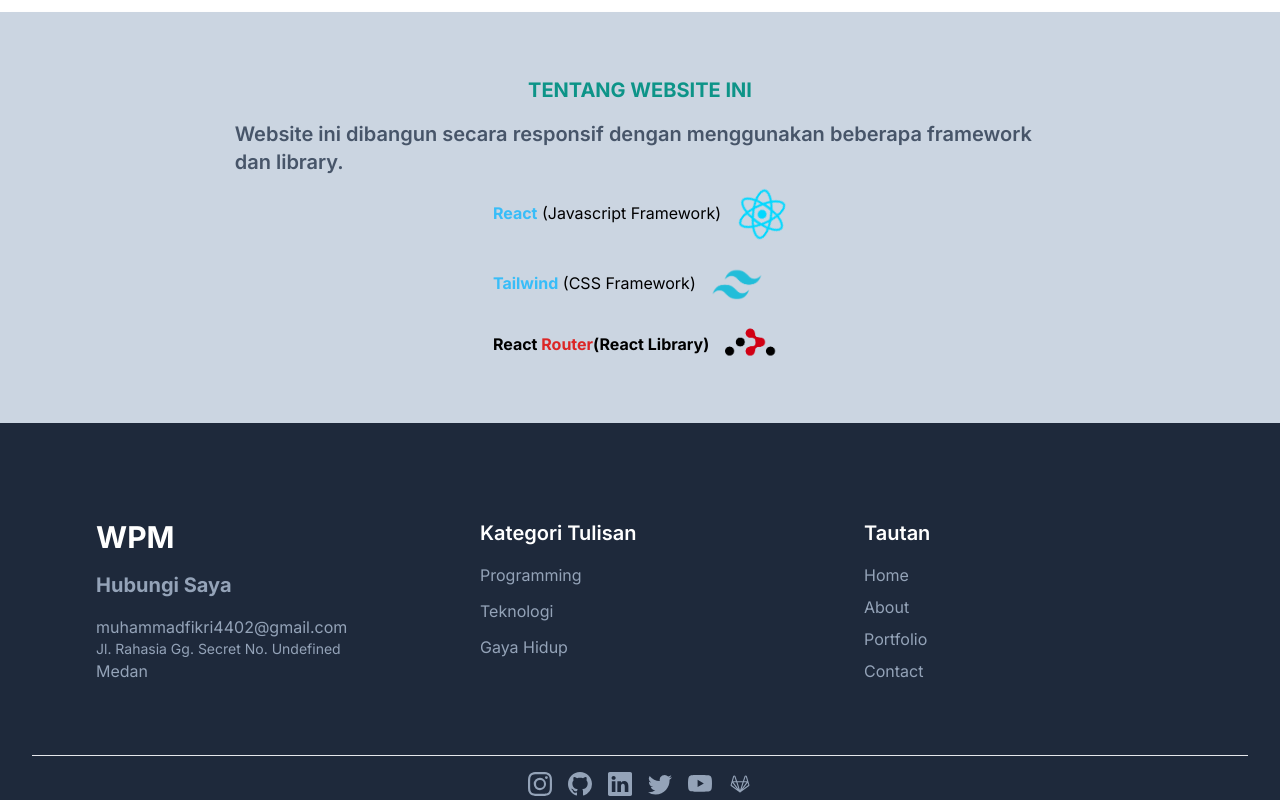
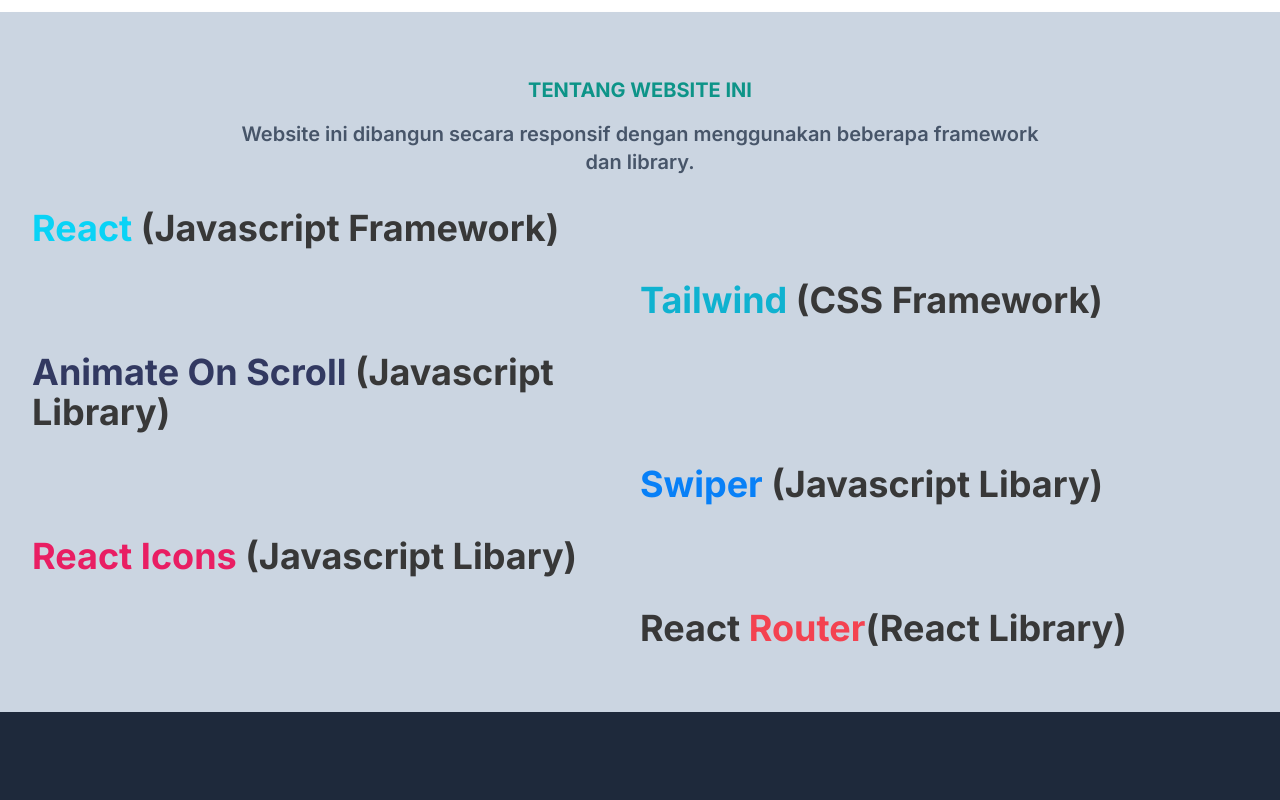
Before and after one commit to ClaysHere/react-js-fikri, a React (Create React App) app: page /about in a window 1280 px wide. Shown: the part 400-1200 px from the top of the page. Built offline with nearby package versions, Linux system fonts and the light colour scheme.

Commit message:
update lagi

```diff
--- a/src/App.js
+++ b/src/App.js
@@ -13,8 +13,8 @@
         <Navbar />
         <Routes>
           <Route path="/" element={<Home />} />
+          <Route path="/portfolio" element={<Portfolio />} />
           <Route path="/about" element={<About />} />
-          <Route path="/portfolio" element={<Portfolio />} />
           <Route path="/contact" element={<Contact />} />
         </Routes>
         <Footer />
--- a/src/components/Footer.js
+++ b/src/components/Footer.js
@@ -43,6 +43,16 @@
                 Home
               </span>
             </p>
+
+            <p className={"text-slate-400 mb-2 cursor-pointer"}>
+              <span
+                onClick={() => {
+                  navigate("/portfolio");
+                }}
+                className={"hover:text-teal-300"}>
+                Portfolio
+              </span>
+            </p>
             <p className={"text-slate-400 mb-2 cursor-pointer"}>
               <span
                 onClick={() => {
@@ -50,15 +60,6 @@
                 }}
                 className={"hover:text-teal-300"}>
                 About
-              </span>
-            </p>
-            <p className={"text-slate-400 mb-2 cursor-pointer"}>
-              <span
-                onClick={() => {
-                  navigate("/portfolio");
-                }}
-                className={"hover:text-teal-300"}>
-                Portfolio
               </span>
             </p>
             <p className={"text-slate-400 mb-2 cursor-pointer"}>
--- a/src/components/Form.js
+++ b/src/components/Form.js
@@ -14,10 +14,9 @@
           className={
             "lg:col-span-6 self-center text-center text-teal-300 font-semibold text-lg"
           }>
-          <h1>Contact Me</h1>
+          <h1 className={"text-2xl font-bold"}>Contact Me</h1>
           <p className={"text-slate-300 text-base font-normal"}>
-            Lorem ipsum dolor sit amet consectetur adipisicing elit. Nihil,
-            quam.
+            Hubungi saya melalui form dibawah ini.
           </p>
         </div>
         <label
--- a/src/components/Skills.js
+++ b/src/components/Skills.js
@@ -76,7 +76,7 @@
       <>
         <div
           data-aos={skill.data}
-          data-aos-offset="10"
+          data-aos-offset="0"
           data-aos-delay="0"
           data-aos-duration="1000"
           data-aos-easing="ease-in-out"
--- a/src/pages/About.js
+++ b/src/pages/About.js
@@ -15,15 +15,6 @@
   disableMutationObserver: false, // disables automatic mutations' detections (advanced)
   debounceDelay: 50, // the delay on debounce used while resizing window (advanced)
   throttleDelay: 99, // the delay on throttle used while scrolling the page (advanced)
-
-  // Settings that can be overridden on per-element basis, by `data-aos-*` attributes:
-  offset: 120, // offset (in px) from the original trigger point
-  delay: 0, // values from 0 to 3000, with step 50ms
-  duration: 400, // values from 0 to 3000, with step 50ms
-  easing: "ease", // default easing for AOS animations
-  once: false, // whether animation should happen only once - while scrolling down
-  mirror: false, // whether elements should animate out while scrolling past them
-  anchorPlacement: "top-bottom", // defines which position of the element regarding to window should trigger the animation
 });
 
 const About = () => {
@@ -37,7 +28,7 @@
       data-aos-mirror="true"
       data-aos-once="true"
       data-aos-anchor-placement="top-center">
-      <div className={"px-8 p-16 shadow-lg"}>
+      <div className={"px-8 lg:px-20 p-16 shadow-lg"}>
         <p className={"text-teal-500 font-bold text-lg lg:text-2xl mb-4"}>
           TENTANG SAYA
         </p>
@@ -47,8 +38,8 @@
               Mari tingkatkan skill di bidang Informatika!
             </h1>
             <p className={"text-slate-500"}>
-              Lorem ipsum dolor sit amet consectetur adipisicing elit.
-              Consequuntur laboriosam quia et incidunt obcaecati quo.
+              Saya merupakan seorang mahasiswa semester 2 jurusan Teknik
+              Informatika di Universitas Mikroskil Medan.
             </p>
           </div>
           <div>
@@ -56,9 +47,8 @@
               Follow Me
             </h1>
             <p className={"text-slate-500"}>
-              Lorem ipsum dolor sit amet consectetur, adipisicing elit. Ut velit
-              quam totam et deleniti inventore tempore veniam cupiditate
-              dignissimos vero.
+              Untuk mengenal lebih jauh tentang saya, kunjungi beberapa akun
+              media soaial saya berikut ini.
             </p>
             <div className={"mt-8"}>
               <Sosmed />
@@ -73,50 +63,126 @@
           </h1>
           <p
             className={
-              "mt-4 font-semibold text-xl text-slate-600 mb-4 md:w-2/3"
+              "mt-4 font-semibold text-xl text-slate-600 mb-8 md:w-2/3 lg:text-center"
             }>
             Website ini dibangun secara responsif dengan menggunakan beberapa
             framework dan library.
           </p>
-          <ul>
-            <li className={"mb-8"}>
-              <a href="https://react.dev/" target="_blank" rel="noreferrer">
-                <span className={"text-sky-400 font-bold"}>React</span>{" "}
+          <ul className={"lg:text-4xl grid grid-cols-1 md:grid-cols-2"}>
+            <li
+              data-aos="fade-right"
+              data-aos-offset="0"
+              data-aos-delay="0"
+              data-aos-duration="1000"
+              data-aos-easing="ease-in-out"
+              data-aos-mirror="true"
+              data-aos-once="true"
+              data-aos-anchor-placement="top-center"
+              className={"mb-8 md:row-start-1 md:col-start-1"}>
+              <a
+                className={"font-bold text-[#383838]"}
+                href="https://react.dev/"
+                target="_blank"
+                rel="noreferrer">
+                <span className={"text-[#09d3f6] font-bold"}>React</span>{" "}
                 (Javascript Framework)
-                <img
-                  className={"w-[50px] animate-spin inline ml-4"}
-                  src={logoR}
-                  alt="react-logo"
-                />
               </a>
             </li>
-            <li className={"mb-8"}>
+            <li
+              data-aos="fade-left"
+              data-aos-offset="0"
+              data-aos-delay="0"
+              data-aos-duration="1000"
+              data-aos-easing="ease-in-out"
+              data-aos-mirror="true"
+              data-aos-once="true"
+              data-aos-anchor-placement="top-center"
+              className={"mb-8 md:row-start-2 md:col-start-2"}>
               <a
+                className={"font-bold text-[#383838]"}
                 href="https://tailwindcss.com/"
                 target="_blank"
                 rel="noreferrer">
-                <span className={"text-sky-400 font-bold"}>Tailwind</span> (CSS
-                Framework)
-                <img
-                  className={"w-[50px] animate-pulse inline ml-4"}
-                  src={logoT}
-                  alt="tailwind-logo"
-                />
+                <span className={"text-[#0fb2d0] font-bold"}>Tailwind</span>{" "}
+                (CSS Framework)
               </a>
             </li>
-            <li className={""}>
+            <li
+              data-aos="fade-right"
+              data-aos-offset="0"
+              data-aos-delay="0"
+              data-aos-duration="1000"
+              data-aos-easing="ease-in-out"
+              data-aos-mirror="true"
+              data-aos-once="true"
+              data-aos-anchor-placement="top-center"
+              className={"mb-8 md:row-start-3 md:col-start-1"}>
               <a
-                className={"font-bold"}
+                className={"font-bold text-[#383838]"}
+                href="https://michalsnik.github.io/aos/"
+                target="_blank"
+                rel="noreferrer">
+                <span className={"text-[#323961] font-bold"}>
+                  Animate On Scroll
+                </span>{" "}
+                (Javascript Library)
+              </a>
+            </li>
+            <li
+              data-aos="fade-left"
+              data-aos-offset="0"
+              data-aos-delay="0"
+              data-aos-duration="1000"
+              data-aos-easing="ease-in-out"
+              data-aos-mirror="true"
+              data-aos-once="true"
+              data-aos-anchor-placement="top-center"
+              className={"mb-8 md:row-start-4 md:col-start-2"}>
+              <a
+                className={"font-bold text-[#383838]"}
+                href="https://swiperjs.com/"
+                target="_blank"
+                rel="noreferrer">
+                <span className={"text-[#0880f7] font-bold"}>Swiper</span>{" "}
+                (Javascript Libary)
+              </a>
+            </li>
+            <li
+              data-aos="fade-right"
+              data-aos-offset="0"
+              data-aos-delay="0"
+              data-aos-duration="1000"
+              data-aos-easing="ease-in-out"
+              data-aos-mirror="true"
+              data-aos-once="true"
+              data-aos-anchor-placement="top-center"
+              className={"mb-8 md:row-start-5 md:col-start-1"}>
+              <a
+                className={"font-bold text-[#383838]"}
+                href="https://react-icons.github.io/react-icons/search"
+                target="_blank"
+                rel="noreferrer">
+                <span className={"text-[#e91e63] font-bold"}>React Icons</span>{" "}
+                (Javascript Libary)
+              </a>
+            </li>
+            <li
+              data-aos="fade-left"
+              data-aos-offset="0"
+              data-aos-delay="0"
+              data-aos-duration="1000"
+              data-aos-easing="ease-in-out"
+              data-aos-mirror="true"
+              data-aos-once="true"
+              data-aos-anchor-placement="top-center"
+              className={"md:row-start-6 md:col-start-2"}>
+              <a
+                className={"font-bold text-[#383838]"}
                 href="https://reactrouter.com/en/main"
                 target="_blank"
                 rel="noreferrer">
-                React <span className={"text-red-600"}>Router</span>(React
+                React <span className={"text-[#f44250]"}>Router</span>(React
                 Library)
-                <img
-                  className={"w-[50px] animate-bounce inline ml-4"}
-                  src={logoRR}
-                  alt="tailwind-logo"
-                />
               </a>
             </li>
           </ul>
--- a/src/pages/Contact.js
+++ b/src/pages/Contact.js
@@ -34,8 +34,8 @@
       data-aos-mirror="true"
       data-aos-once="true"
       data-aos-anchor-placement="top-center">
-      <div className={"h-[1000px] p-10 font-semibold"}>
-        <h1 className={"text-4xl mb-4"}>Contact</h1>
+      <div className={"p-10 font-semibold"}>
+        <h1 className={"text-4xl mb-4 font-bold"}>Contact</h1>
         <p className={"text-3xl"}>Coming Soon!</p>
       </div>
       <Form />
```
Also changed, not shown: src/components/Navbar.js (+11 -10 lines).
